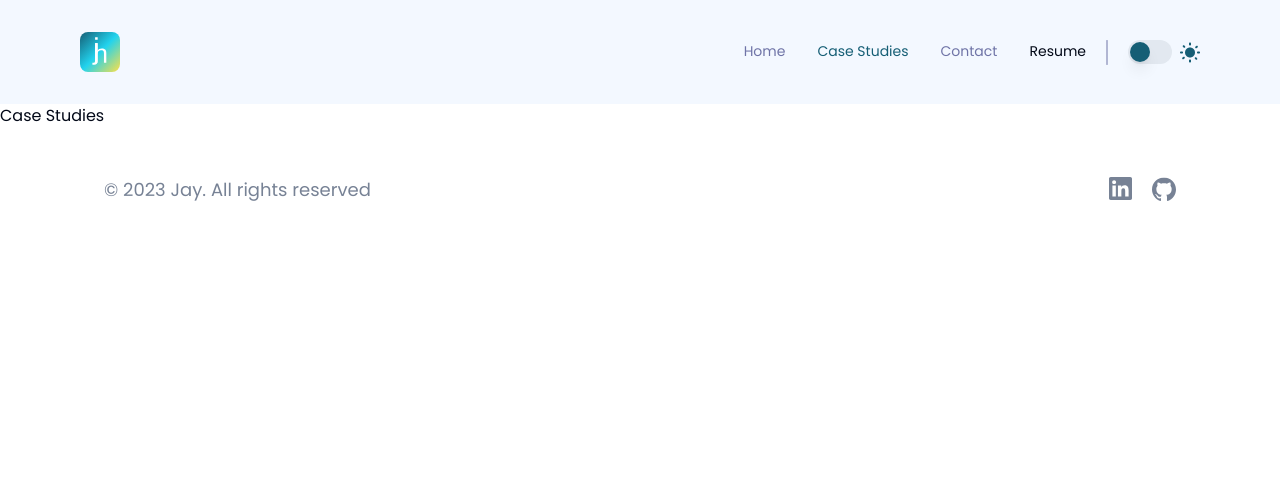
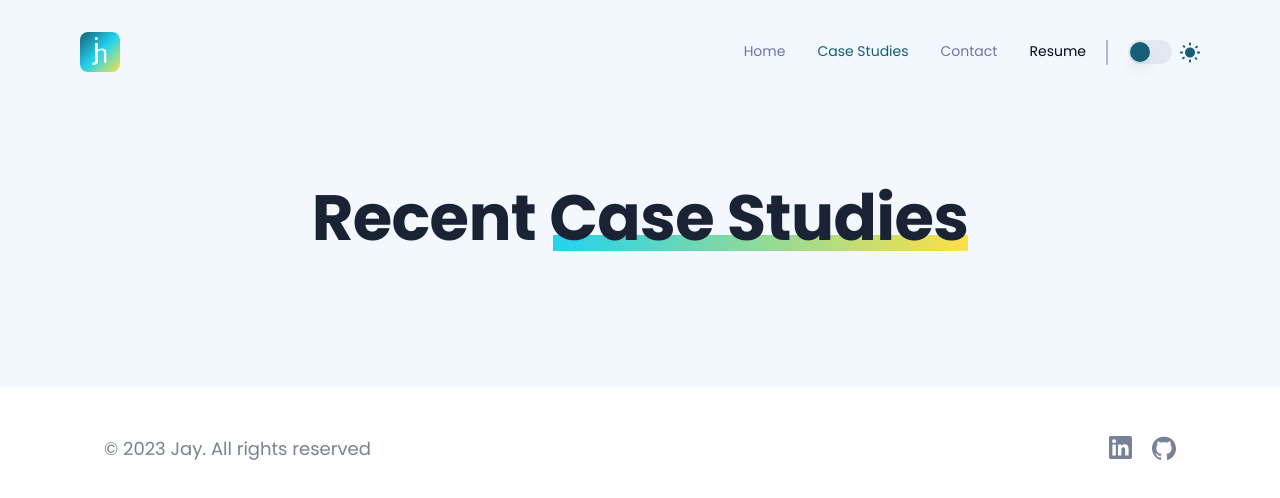
Before and after one commit to jayhogan-dev/portfolio, a Next.js app: page /case-studies in a window 1280 px wide. Shown: the top 498 px of the page. Built offline with nearby package versions, Linux system fonts and the light colour scheme.

Commit message:
feat: hero section complete

```diff
--- a/app/case-studies/page.tsx
+++ b/app/case-studies/page.tsx
@@ -1,5 +1,19 @@
+import DarkContainer from "@/components/containers/Dark";
+
 const CaseStudiesPage = () => {
-  return <div>Case Studies</div>;
+  return (
+    <main className="flex flex-col">
+      <DarkContainer>
+        <section className="flex flex-col py-12 md:py-[72px] items-center justify-center">
+          <h1 className="relative text-4xl text-center font-bold leading-[115%] tracking-[-0.36px] lg:text-heading1 dark:text-white text-primary-black-300 mb-10 z-10">
+            Recent Case Studies
+          </h1>
+          <div className="xxs:hidden relative -top-24 -right-[66px] bg-gradient-to-r from-cyan-400 to-yellow-300 dark:from-cyan-800 dark:via-cyan-400 dark:to-yellow-300 h-4 w-[88px]" />
+          <div className="relative -top-[70px] bg-gradient-to-r from-cyan-400 to-yellow-300 dark:from-cyan-800 dark:via-cyan-400 dark:to-yellow-300 h-4 w-[130px] xxs:-top-14 xxs:w-[230px] xxs:-right-[68px] lg:w-[415px] lg:-top-[64px] lg:-right-[120px]" />
+        </section>
+      </DarkContainer>
+    </main>
+  );
 };
 
 export default CaseStudiesPage;
--- a/tailwind.config.ts
+++ b/tailwind.config.ts
@@ -86,6 +86,7 @@ module.exports = {
         "accordion-up": "accordion-up 0.2s ease-out",
       },
       screens: {
+        xxs: "418px",
         xs: "500px",
       },
       boxShadow: {
```
